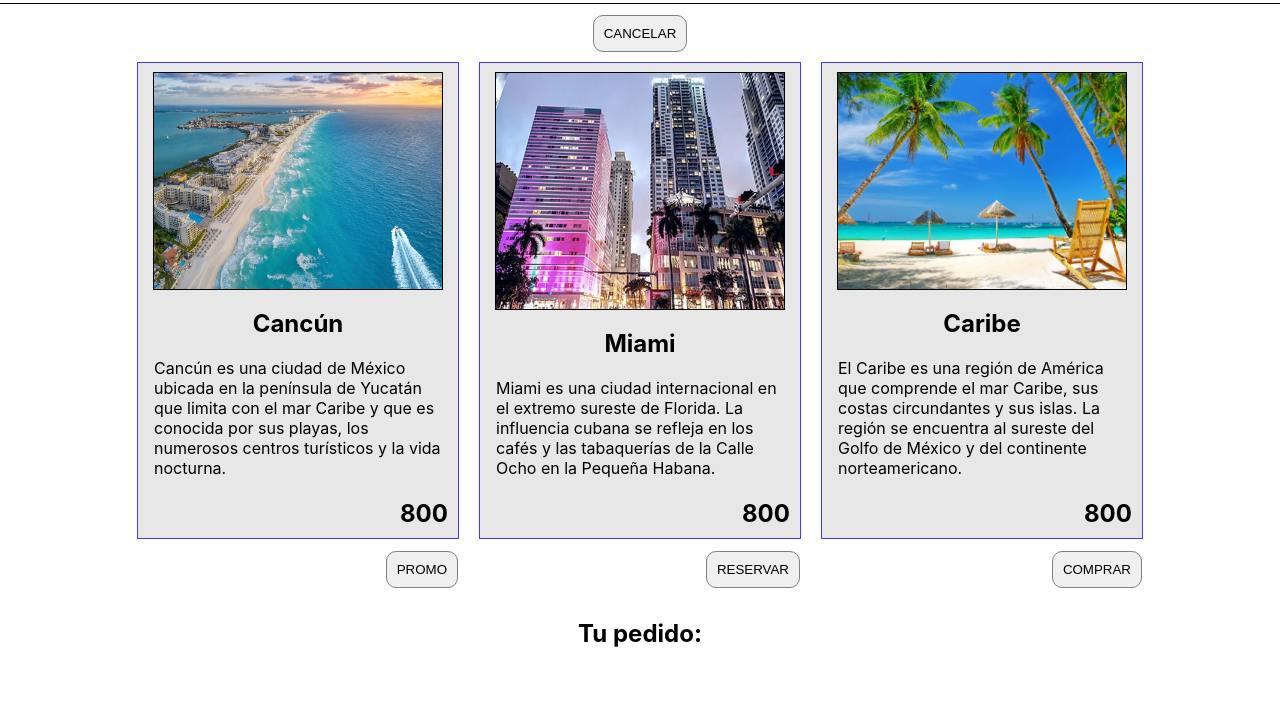
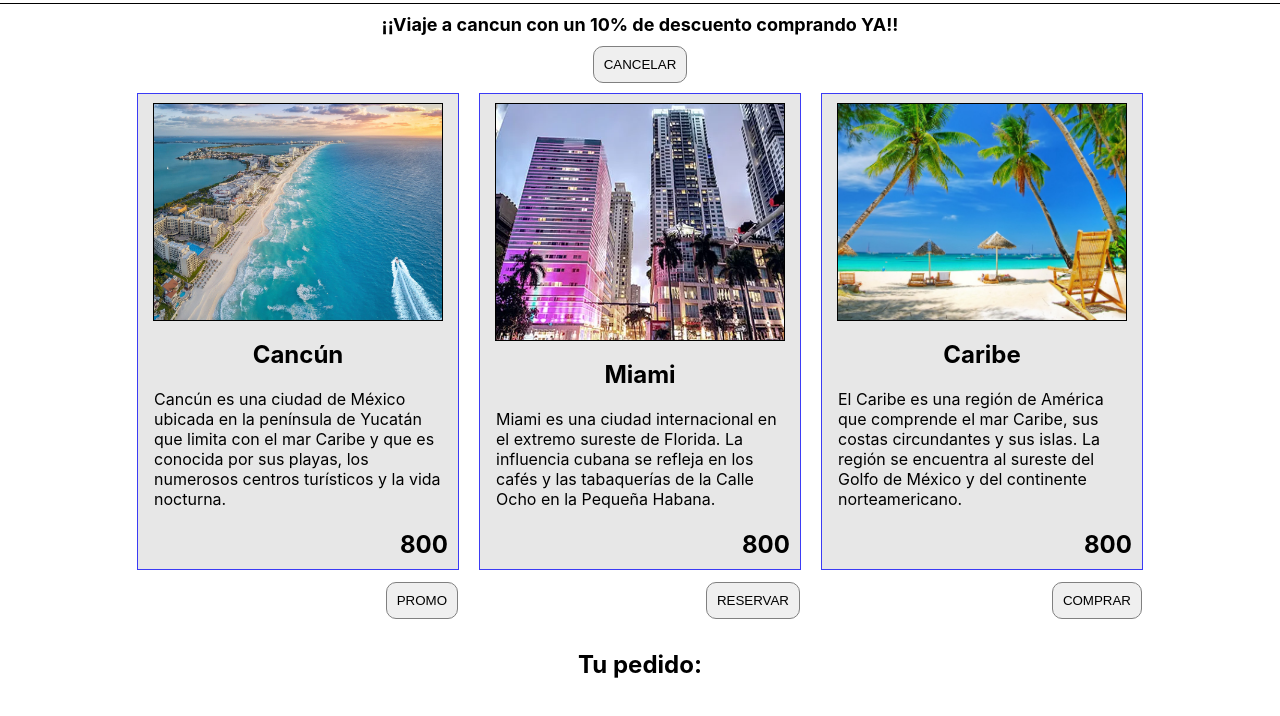
Before and after one commit to Facu223/challenge-5, a React app: page / in a window 1280 px wide. Shown: the part 82-798 px from the top of the page. Built offline with nearby package versions, Linux system fonts and the light colour scheme; a web font is replaced by a local one.

Commit message:
Second commit

```diff
--- a/src/components/App/App.js
+++ b/src/components/App/App.js
@@ -1,6 +1,6 @@
 import React from "react";
 import Header from "../Header/Header";
-import IcecreamMaker from "../IcecreamMaker/IcecreamMaker";
+import TripMaker from '../TripMaker/TripMaker'
 import UserContext from "../User/User";
 
 const user = {
@@ -12,7 +12,7 @@ function App() {
   return (
     <UserContext.Provider value={user}>
       <Header />
-      <IcecreamMaker />
+      <TripMaker />
     </UserContext.Provider>
   );
 }
--- a/src/components/IcecreamMaker/IcecreamMaker.js
+++ /dev/null
@@ -1,80 +0,0 @@
-import React, { useReducer, createContext, useContext, useState } from "react";
-import IcecreamBuilder from "../IcecreamBuilder/IcecreamBuilder";
-import IcecreamSummary from "../IcecreamSummary/IcecreamSummary";
-import TripButton from "../TripButton/TripButton";
-import IcecreamMakerStyles from "./IcecreamMaker.module.css";
-import UserContext from "../User/User";
-export const IcecreamContext = createContext();
-
-function reducer(state, action) {
-  switch (action.type) {
-    case "COMPRAR":
-      action.setButtonVisible(true);
-      return [...state, action.place];
-    case "PROMO":
-      const response = window.confirm(
-        "Luego de comprar una promo, no se puede cancelar. ¿Seguro/a que desea adquirirla?"
-      );
-      if (response) {
-        return [...state, action.place];
-      }
-      return state;
-    case "CANCELAR":
-      const lastElement = state[state.length - 1];
-      if (lastElement) {
-        if (lastElement.toBuy === "PROMO") {
-          console.log("No puedes cancelar una promo una vez adquirida");
-        }
-        if (lastElement.toBuy === "COMPRAR") {
-          action.setButtonVisible(false);
-          const newState = [...state];
-          newState.pop();
-          console.log("Compra cancelada");
-          return newState;
-        }
-        if (lastElement.toBuy === "RESERVAR") {
-          action.setButtonVisible(false);
-          const newState = [...state];
-          newState.pop();
-          console.log(
-            `Mail de cancelación de reserva enviado a ${action.email}`
-          );
-          return newState;
-        }
-      }
-      return state;
-    case "RESERVAR":
-      action.setButtonVisible(true);
-      console.log(`Mail de reserva enviado a ${action.email}`);
-      return [...state, action.place];
-    default:
-      return state;
-  }
-}
-
-const IcecreamMaker = () => {
-  const user = useContext(UserContext);
-  const { email } = user;
-  const [icecreams, setIcecream] = useReducer(reducer, []);
-  const [buttonVisible, setButtonVisible] = useState(true);
-  return (
-    <IcecreamContext.Provider
-      value={{ icecreams, setIcecream, setButtonVisible, buttonVisible }}
-    >
-      <div className={IcecreamMakerStyles.wrapper}>
-        {buttonVisible === true ? (
-          <TripButton toBuy="CANCELAR" email={email} />
-        ) : (
-          <button className={IcecreamMakerStyles.button_info}>
-            YA NO PUEDES CANCELAR MAS NADA DEL CARRO, A MENOS QUE SIGAS
-            AGREGANDO VIAJES
-          </button>
-        )}
-      </div>
-      <IcecreamBuilder />
-      <IcecreamSummary />
-    </IcecreamContext.Provider>
-  );
-};
-
-export default IcecreamMaker;
--- a/src/components/IcecreamSummary/IcecreamSummary.js
+++ /dev/null
@@ -1,21 +0,0 @@
-import React, { useContext } from "react";
-import { IcecreamContext } from "../IcecreamMaker/IcecreamMaker";
-import IcecreamSummaryStyles from "./IcecreamSummary.module.css";
-
-const IcecreamSummary = () => {
-  const { icecreams } = useContext(IcecreamContext);
-  return (
-    <div className={IcecreamSummaryStyles.wrapper}>
-      <h2>Tu pedido: </h2>
-      <ul className={IcecreamSummaryStyles.list}>
-        {icecreams.map((place, index) => {
-          return place.toBuy !== "RESERVAR" ? (
-            <li key={index}>Viaje a {place.name}</li>
-          ) : null;
-        })}
-      </ul>
-    </div>
-  );
-};
-
-export default IcecreamSummary;
--- a/src/components/IcecreamBuilder/IcecreamBuilder.js
+++ b/src/components/TripBuilder/TripBuilder.js
@@ -1,7 +1,8 @@
 import React from "react";
-import IcecreamItem from "../IcecreamItem/IcecreamItem";
-import IcecreamBuilderStyles from "./IcecreamBuilder.module.css";
+import TripItem from "../TripItem/TripItem";
+import TripItemStyles from "./TripBuilder.module.css";
 
+// Creacion de array con objetos
 const places = [
   {
     id: 1,
@@ -32,14 +33,15 @@ const places = [
   },
 ];
 
-const IcecreamBuilder = () => {
+// Recorre el array y por cada elemento, renderiza una card
+const TripBuilder = () => {
   return (
-    <div className={IcecreamBuilderStyles.wrapper}>
+    <div className={TripItemStyles.wrapper}>
       {places.map((place, index) => (
-        <IcecreamItem key={index} place={place} />
+        <TripItem key={index} place={place} />
       ))}
     </div>
   );
 };
 
-export default IcecreamBuilder;
+export default TripBuilder;
--- a/src/components/TripButton/TripButton.js
+++ b/src/components/TripButton/TripButton.js
@@ -1,10 +1,11 @@
 import { useContext } from "react";
-import { IcecreamContext } from "../IcecreamMaker/IcecreamMaker";
+import { TripContext } from "../TripMaker/TripMaker";
 import TripButtonStyles from "./TripButton.module.css";
 
 const TripButton = ({ toBuy, place, email }) => {
-  const { setButtonVisible, setIcecream } = useContext(IcecreamContext);
+  const { setButtonVisible, setTrip } = useContext(TripContext);
 
+  // En onClick, se llama a setTrip, de acuerdo a si el item es RESERVAR, COMPRAR, PROMO o CANCELAR
   return (
     <button
       className={
@@ -14,13 +15,13 @@ const TripButton = ({ toBuy, place, email }) => {
       }
       onClick={() => {
         if (toBuy === "RESERVAR") {
-          setIcecream({ place, email, type: "RESERVAR", setButtonVisible });
+          setTrip({ place, email, type: "RESERVAR", setButtonVisible });
         } else if (toBuy === "COMPRAR") {
-          setIcecream({ place, type: "COMPRAR", setButtonVisible });
+          setTrip({ place, type: "COMPRAR", setButtonVisible });
         } else if (toBuy === "PROMO") {
-          setIcecream({ place, type: "PROMO" });
+          setTrip({ place, type: "PROMO" });
         } else {
-          setIcecream({ type: "CANCELAR", email, setButtonVisible });
+          setTrip({ type: "CANCELAR", email, setButtonVisible });
         }
       }}
     >
--- /dev/null
+++ b/src/components/TripMaker/TripMaker.js
@@ -0,0 +1,110 @@
+import React, {
+  useReducer,
+  createContext,
+  useContext,
+  useState,
+  useEffect,
+} from "react";
+import TripBuilder from "../TripBuilder/TripBuilder";
+import TripSummary from "../TripSummary/TripSummay";
+import TripButton from "../TripButton/TripButton";
+import TripMakerStyles from "./TripMaker.module.css";
+import UserContext from "../User/User";
+export const TripContext = createContext();
+
+function reducer(state, action) {
+  switch (action.type) {
+    // En caso de comprar, buttonVisible psa a ser true, y se agrega al carro
+    case "COMPRAR":
+      action.setButtonVisible(true);
+      return [...state, action.place];
+    case "PROMO":
+      const response = window.confirm(
+        "Luego de comprar una promo, no se puede cancelar. ¿Seguro/a que desea adquirirla?"
+      );
+      if (response) {
+        return [...state, action.place];
+      }
+      return state;
+    case "CANCELAR":
+      // Se elimina el ultimo elemento agregado al carro por el usuario. (Menos las promos)
+      const lastElement = state[state.length - 1];
+      // Si las lastElement existe, se procede a preguntar a que tipo pertenece el item (PROMO, COMPRAR, ETC)
+      if (lastElement) {
+        if (lastElement.toBuy === "PROMO") {
+          console.log("No puedes cancelar una promo una vez adquirida");
+        }
+        if (lastElement.toBuy === "COMPRAR") {
+          action.setButtonVisible(false);
+          const newState = [...state];
+          newState.pop();
+          console.log("Compra cancelada");
+          return newState;
+        }
+        if (lastElement.toBuy === "RESERVAR") {
+          action.setButtonVisible(false);
+          const newState = [...state];
+          newState.pop();
+          console.log(
+            `Mail de cancelación de reserva enviado a ${action.email}`
+          );
+          alert(`Mail de cancelación de reserva enviado a ${action.email}`);
+          return newState;
+        }
+      }
+      return state;
+      // En caso de reserva, solo se envia un mail. Se agrega al carro, pero no lo renderiza
+    case "RESERVAR":
+      action.setButtonVisible(true);
+      console.log(`Mail de reserva enviado a ${action.email}`);
+      alert(`Mail de reserva enviado a ${action.email}`);
+      return [...state, action.place];
+    default:
+      return state;
+  }
+}
+
+//
+const TripMaker = () => {
+  const user = useContext(UserContext);
+  const { email } = user;
+  const [trips, setTrip] = useReducer(reducer, []);
+  const [buttonVisible, setButtonVisible] = useState(true);
+  // Se declaran las diferentes promociones
+  const promo_1 = "¡¡Viaje a cancun con un 10% de descuento comprando YA!!";
+  const promo_2 = "¡¡Últimos lugares a Miami, Reserve hoy!!";
+  const promo_3 = "¡Solo 10 lugares disponibles al Caribe!";
+  const promo_4 =
+    "6 cuotas sin interés dentro de los próximos minutos ¡Reserve YA!";
+  const promos = [promo_1, promo_2, promo_3, promo_4];
+  const [randomPhrase, setRandomPhrase] = useState();
+
+  useEffect(() => {
+    // Cada vez que se actualice user, se setea una nueva frase aleatoria (F5 para ver las diferentes frases)
+    setRandomPhrase(Math.floor(Math.random() * promos.length));
+  }, [user]);
+
+  // En caso de que buttonVisible sea true, se habilita el boton para elimiar.
+  // En caso de que sea false, simplemente muestra un boton sin funcionalidad para aclarar al usuario que no puede eliminar mas viajes
+  return (
+    <TripContext.Provider
+      value={{ trips, setTrip, setButtonVisible, buttonVisible }}
+    >
+      <div className={TripMakerStyles.promo}>{promos[randomPhrase]}</div>
+      <div className={TripMakerStyles.wrapper}>
+        {buttonVisible === true ? (
+          <TripButton toBuy="CANCELAR" email={email} />
+        ) : (
+          <button className={TripMakerStyles.button_info}>
+            YA NO PUEDES CANCELAR MAS NADA DEL CARRO, A MENOS QUE SIGAS
+            AGREGANDO VIAJES
+          </button>
+        )}
+      </div>
+      <TripBuilder />
+      <TripSummary />
+    </TripContext.Provider>
+  );
+};
+
+export default TripMaker;
--- a/src/components/IcecreamMaker/IcecreamMaker.module.css
+++ b/src/components/TripMaker/TripMaker.module.css
@@ -15,3 +15,10 @@
 .button_info:hover {
   background-color: yellow;
 }
+
+.promo {
+  text-align: center;
+  margin-top: 10px;
+  font-weight: bold;
+  font-size: 18px;
+}
--- /dev/null
+++ b/src/components/TripSummary/TripSummay.js
@@ -0,0 +1,22 @@
+import React, { useContext } from "react";
+import { TripContext } from "../TripMaker/TripMaker";
+import TripSummary from "./TripSummary.module.css";
+
+// Si toBuy es diferente a RESERVAR, se renderiza, si no, no.
+const IcecreamSummary = () => {
+  const { trips } = useContext(TripContext);
+  return (
+    <div className={TripSummary.wrapper}>
+      <h2>Tu pedido: </h2>
+      <ul className={TripSummary.list}>
+        {trips.map((place, index) => {
+          return place.toBuy !== "RESERVAR" ? (
+            <li key={index}>Viaje a {place.name}</li>
+          ) : null;
+        })}
+      </ul>
+    </div>
+  );
+};
+
+export default IcecreamSummary;
```
Also changed, not shown: src/components/TripItem/TripItem.js (renamed from src/components/IcecreamItem/IcecreamItem.js, +7 -6 lines), src/components/TripBuilder/TripBuilder.module.css (renamed from src/components/IcecreamBuilder/IcecreamBuilder.module.css), src/components/TripItem/TripItem.module.css (renamed from src/components/IcecreamItem/IcecreamItem.module.css), src/components/TripSummary/TripSummary.module.css (renamed from src/components/IcecreamSummary/IcecreamSummary.module.css).
